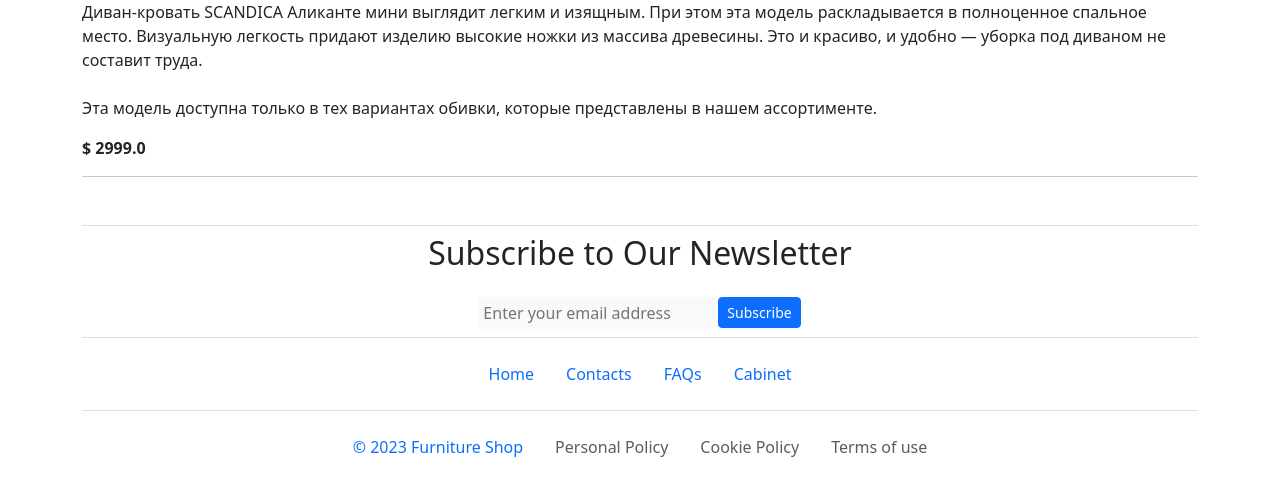
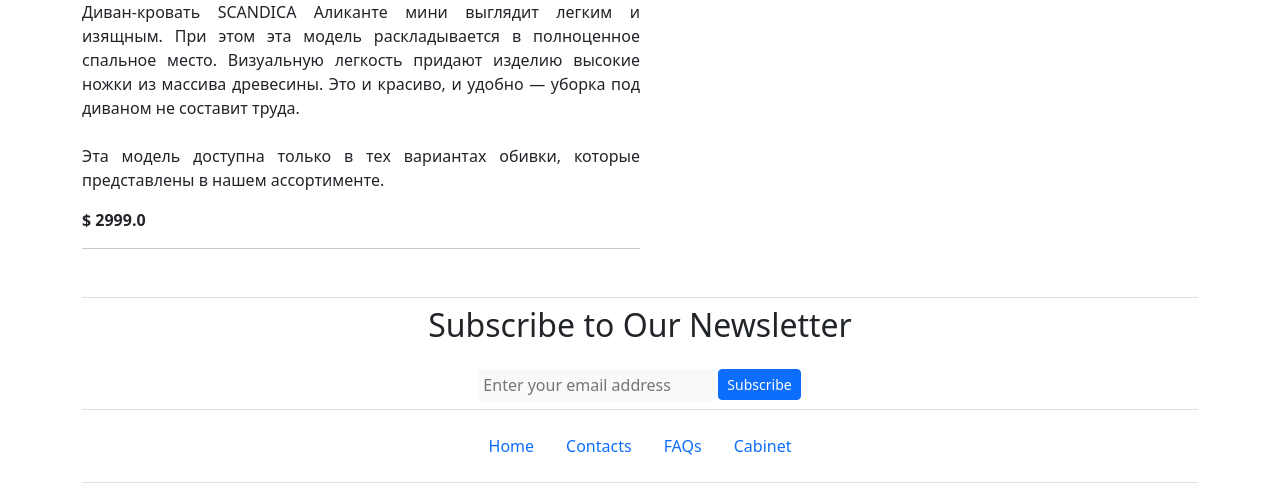
Before and after one commit to AntiViruS90/DjangoFurnitureShop, a Django app: page /product_detail/1/ in a window 1280 px wide. Shown: the part 651-1140 px from the top of the page. Before the commit the page ends 1108 px from the top, so only its background shows below. Run offline with Django 4.2, Linux system fonts and the light colour scheme; data comes from the database, SQL or seed files in the repository; some libraries are stand-ins or nearby versions.

Commit message:
some front

```diff
--- a/index/static/css/style.css
+++ b/index/static/css/style.css
@@ -26,3 +26,6 @@
 #hint_id_password2 {
     font-size: .875em;
 }
+.text_description {
+    text-align: justify;
+}
--- a/index/templates/index/product_detail.html
+++ b/index/templates/index/product_detail.html
@@ -32,9 +32,12 @@
                 </button>
             </div>
         </div>
-        <p>{{ product.description|linebreaksbr }}</p>
-        <p><b>$ {{ product.price|linebreaksbr }}</b></p>
-        <hr class="mb-2">
+        <div class="col-lg-6 col-md-8">
+            <p class="text_description">{{ product.description|linebreaksbr }}</p>
+            <p><b>$ {{ product.price|linebreaksbr }}</b></p>
+            <hr class="mb-2">
+        </div>
+
     </div>
     <div>
         {% if request.user|group_tag:"Provider" %}
```
